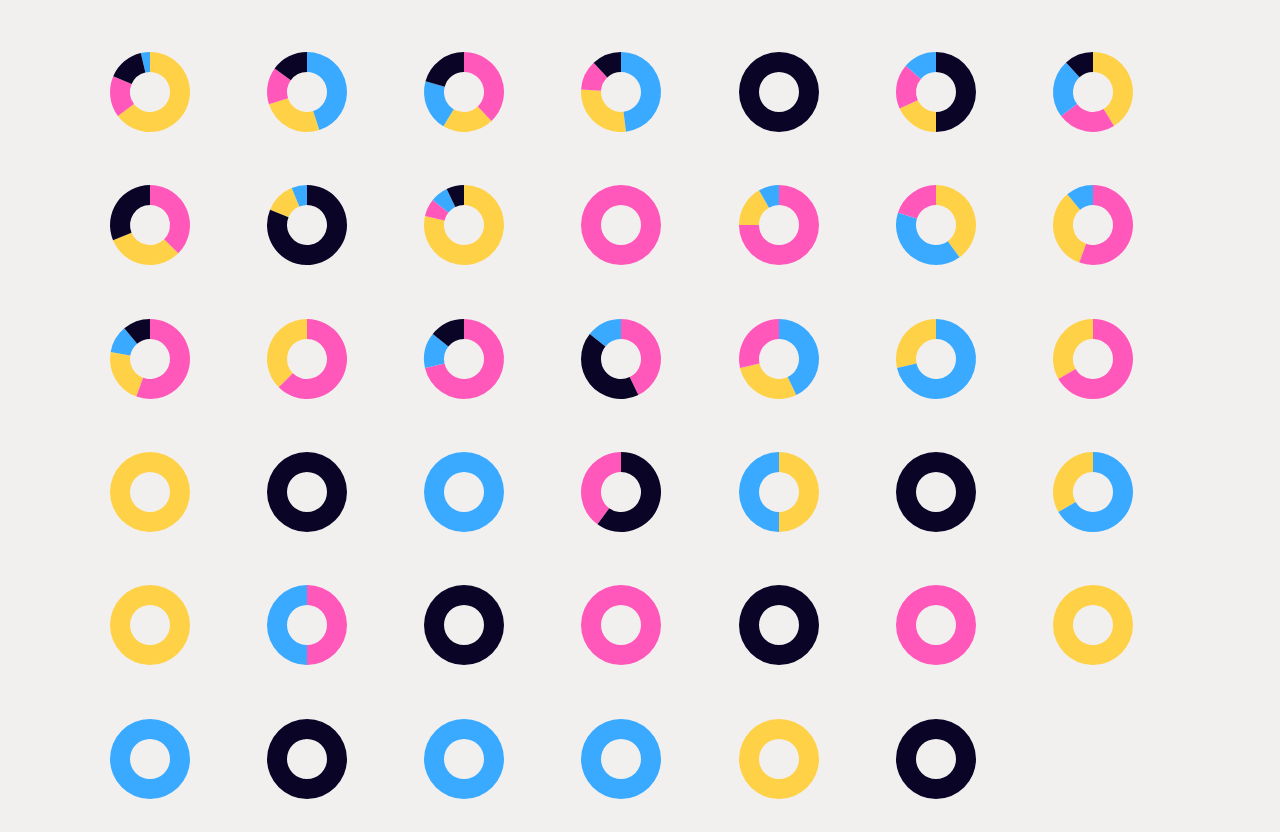
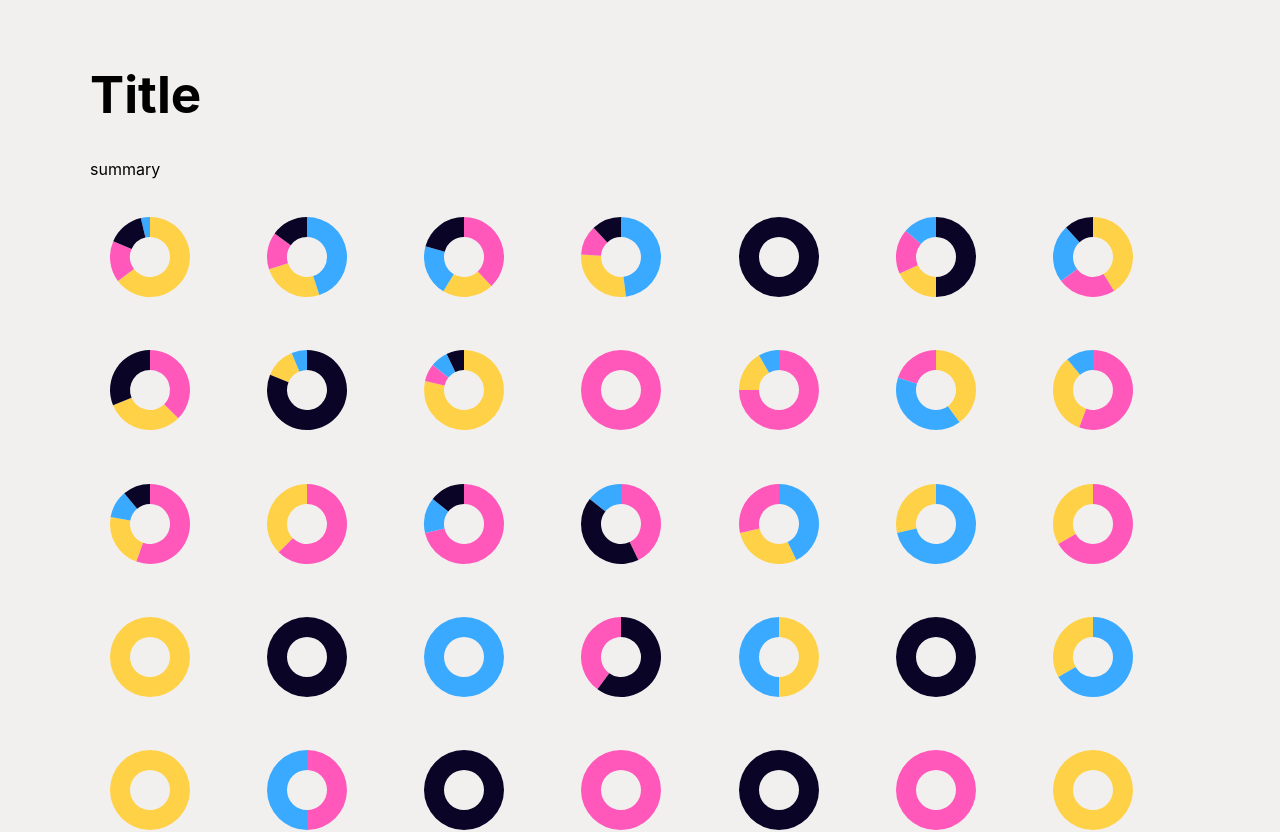
Before and after one commit to dmalary/react_d3-city_champions, a React (Vite) app: page / in a window 1280 px wide. Shown: the top 832 px of the page. Built offline with nearby package versions, Linux system fonts and the light colour scheme.

Commit message:
fix: convert data to percentages

```diff
--- a/src/App.jsx
+++ b/src/App.jsx
@@ -10,17 +10,27 @@ function App() {
     city: el.city,
     state: el.state,
     winTotal: el.wins,
+    // sports: [
+    //   { name: 'mlb', value: el.MLB },
+    //   { name: 'nfl', value: el.NFL },
+    //   { name: 'nba', value: el.NBA },
+    //   { name: 'nhl', value: el.NHL },
+    // ]
     sports: [
-      { name: 'mlb', value: el.MLB },
-      { name: 'nfl', value: el.NFL },
-      { name: 'nba', value: el.NBA },
-      { name: 'nhl', value: el.NHL },
+      { name: 'mlb', value: el.MLB / el.wins },
+      { name: 'nfl', value: el.NFL / el.wins },
+      { name: 'nba', value: el.NBA / el.wins },
+      { name: 'nhl', value: el.NHL / el.wins },
     ]
   }))
   // console.log('workingData', workingData.length)
 
   return (
     <>
+      <div className='annotation-layer'>
+        <h1>Title</h1>
+        <p>summary</p>
+      </div>
       <SmallMultiples data={workingData} />
     </>
   )
```
